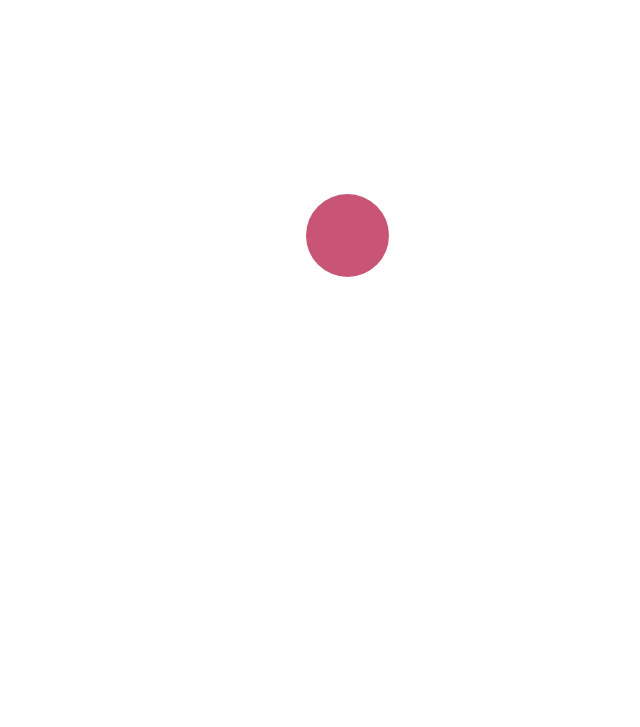
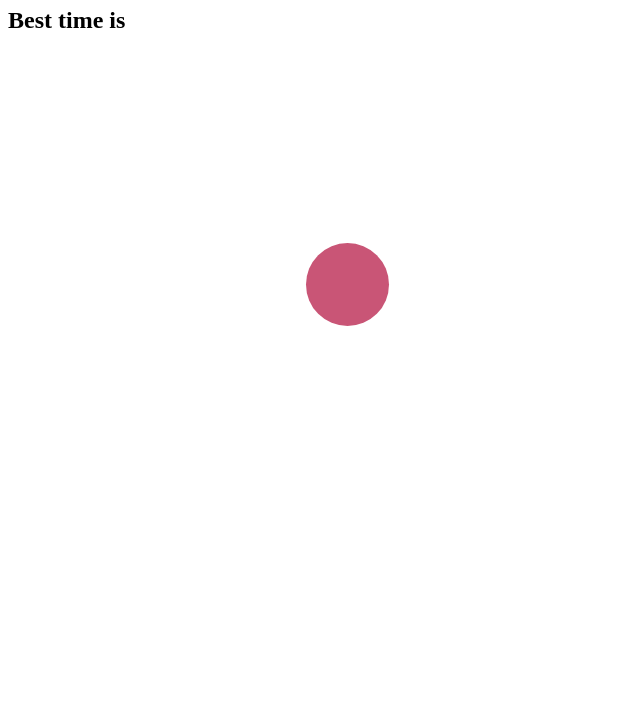
Before and after one commit to chadthecoder/chadthcoder.github.io, a plain HTML site: page index.html in a window 1280 px wide. Shown: the part 73-800 px from the top of the page, without its empty margins (0-640 px from the left). Drawn offline with Linux system fonts and the light colour scheme.

Commit message:
Update index.html

```diff
--- a/index.html
+++ b/index.html
@@ -12,6 +12,7 @@
 <link rel="stylesheet" type="text/css" href="css/game.css">
 
 <h1 id="time">Click the Shape!!!</h1>
+<h2>Best time is <div id='best'></div> </h2>
 <div id="game">
 <div id="shape" display="none" onclick="goodbye()"></div>
 </div>
```
